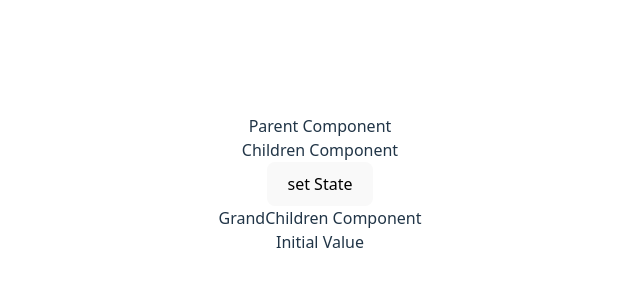
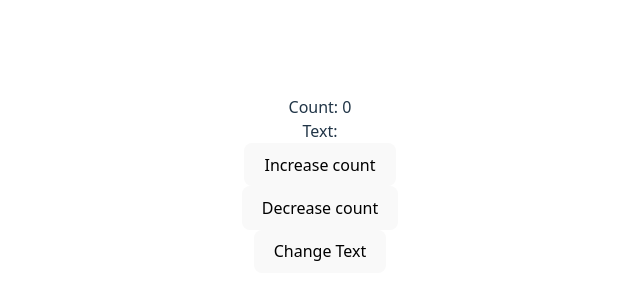
Before and after one commit to gianniskorkontzilas/React-Masterclass, a React (Vite) app: page / in a window 1280 px wide. Shown: the part 216-516 px from the top of the page, without its empty margins (320-960 px from the left). Built offline with nearby package versions, Linux system fonts and the light colour scheme.

Commit message:
useReducer Hook

```diff
--- a/src/App.jsx
+++ b/src/App.jsx
@@ -1,21 +1,53 @@
-import { useState } from 'react'
-import reactLogo from './assets/react.svg'
-import viteLogo from '/vite.svg'
+import React, { useReducer } from 'react'
 import './App.css'
-import Children from './Children'
+
 
 
 function App() {
 
+  const initialState = {
+    count: 0,
+    text: '',
 
+  }
 
+  const reducerFunction = (state, action) => {
+    if(action.type === 'increment') {
+      return {
+        ...state,
+        count: state.count + 1,
+      }
+    }
+    if(action.type === 'decrement') {
+      return {
+        ...state,
+        count:state.count - 1,
+      }
+    }
+    if(action.type === 'setText') {
+      return {
+        ...state,
+        text: action.payload,
+      }
+    }
+
+    return state;
+
+  }
+
+  const [state, dispatch] = useReducer(reducerFunction,initialState);
 
   return (
     <div className='...'>
-      Parent Component
-
-      <Children  />
-
+      Count: {state.count}
+      <br/>
+      Text: {state.text}
+      <br/>
+      <button onClick={() => dispatch({type: 'increment'})}>Increase count</button>
+      <br/>
+      <button onClick={() => dispatch({type: 'decrement'})}>Decrease count</button>
+      <br/>
+      <button onClick={() => dispatch({type: 'setText', payload: 'New Text'})}>Change Text</button>
     </div>
   )
 }
```
